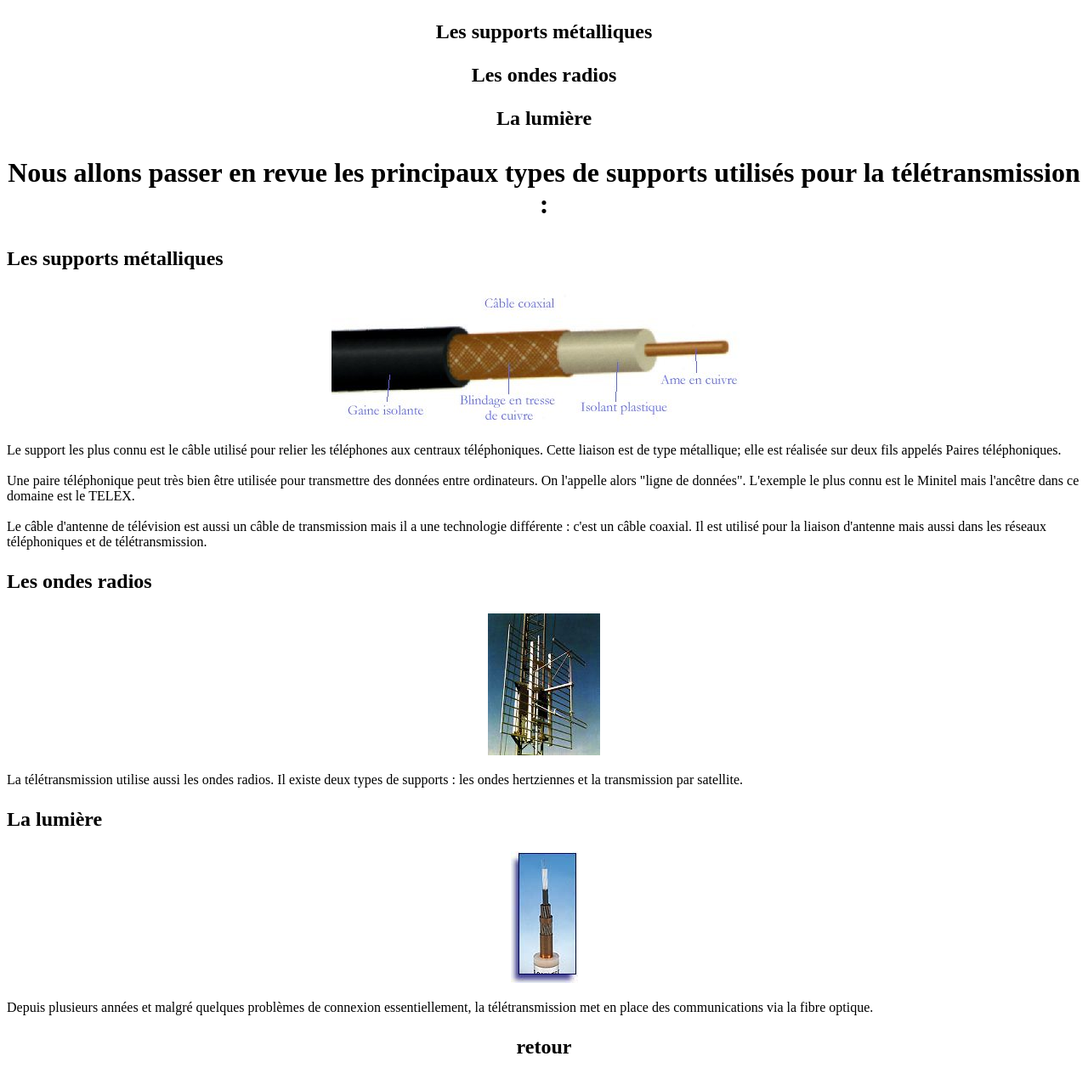
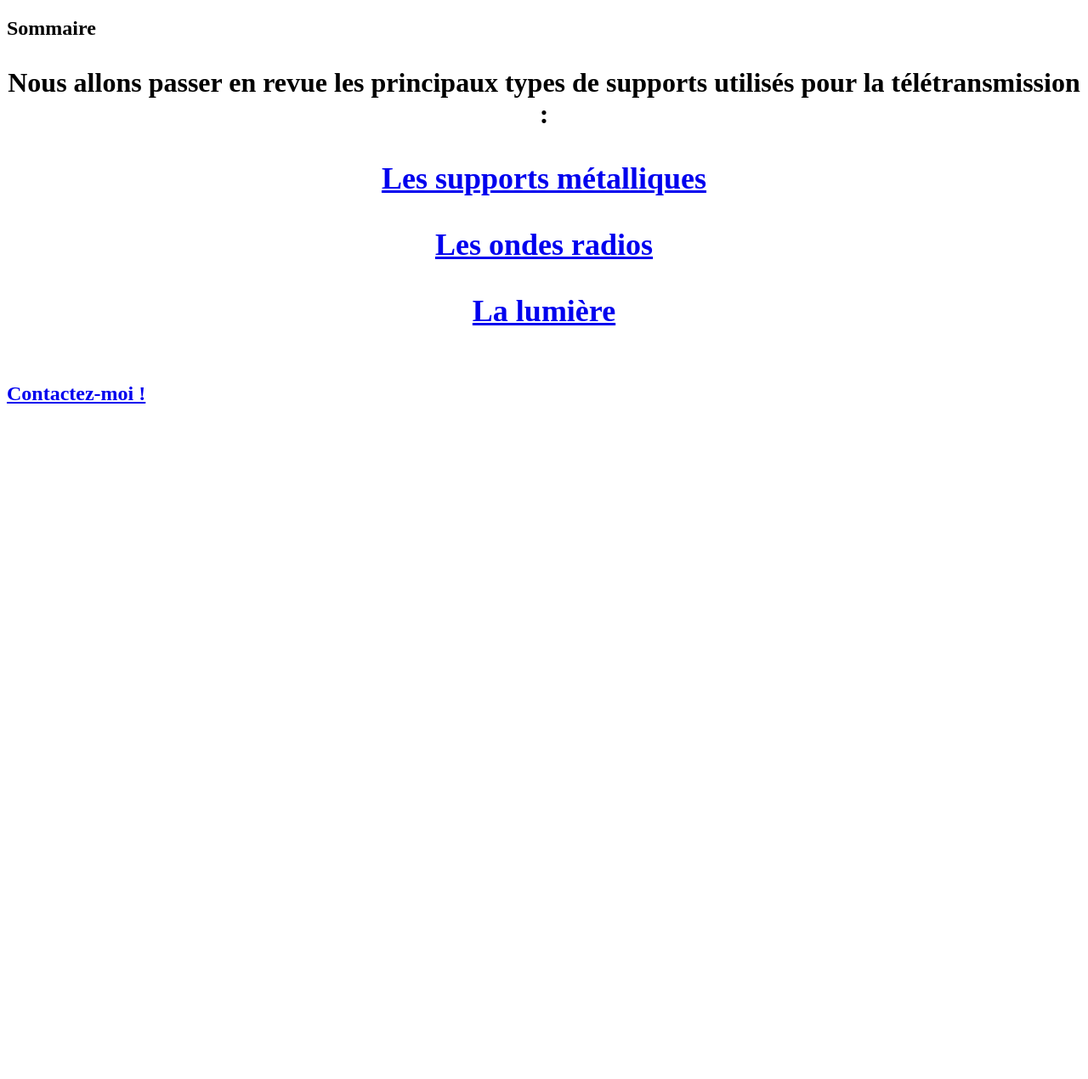
Before and after one commit to BTSCIELVITRY/Kerner, a plain HTML site: page index.html in a window 1280 px wide. Shown: the whole page at 85% size. After the commit the page ends 800 px from the top, so only its background shows below. Drawn offline with Linux system fonts and the light colour scheme.

Commit message:
rename TP2 p1

```diff
--- a/index.html
+++ b/index.html
@@ -5,52 +5,16 @@
 		<title>les cables</title>
 	</head>
 	<body>
-		<h2>
-			<p align="center">Les supports métalliques
-			</p>
-		</h2>
-		<h2>
-			<p align="center">Les ondes radios
-			</p>
-		</h2>
-		<h2>
-			<p align="center">La lumière
-			</p>
-		</h2>
+		<a name="Sommaire"><h2>Sommaire</h2></a>
 		<h1>
 			<p align="center">Nous allons passer en revue les principaux types de supports utilisés pour la télétransmission :</p>
-
 		</h1>
 		<h2>
-			<p align="left">Les supports métalliques
-			</p>
-		</h2>
-		<p align="center"><img src="lri110.jpg" border="0" width="500" height="159">
-
-		</p>
-		<p align="left">Le support les plus connu est le câble utilisé pour relier les téléphones aux centraux téléphoniques. Cette liaison est de type métallique; elle est réalisée sur deux fils
-			appelés Paires téléphoniques.<br><br>
-			Une paire téléphonique peut très bien être utilisée pour transmettre des données entre ordinateurs. On l'appelle alors "ligne de données". L'exemple le plus connu est
-			le Minitel mais l'ancêtre dans ce domaine est le TELEX.<br><br>
-			Le câble d'antenne de télévision est aussi un câble de transmission mais il a une technologie différente : c'est un câble coaxial. Il est utilisé pour la liaison d'antenne
-			mais aussi dans les réseaux téléphoniques et de télétransmission.</p>
-		<h2>
-			<p align="left">Les ondes radios
-			</p>
-		</h2>
-		<p align="center"><img src="a6.jpg" border="0" width="132" height="167">
-		</p>
-		<p align="left">La télétransmission utilise aussi les ondes radios. Il existe deux types de supports : les ondes hertziennes et la transmission par satellite.</p>
-		<h2>
-			<p align="left">La lumière</p>
-		</h2>
-		<p align="center"><img src="53.jpg" border="0" width="79" height="155">
-
-		</p>
-		<p align="left">Depuis plusieurs années et malgré quelques problèmes de connexion essentiellement, la télétransmission met en place des communications via la fibre optique.</p>
-		<h2>
-			<p align="center">retour
-			</p>
+			<a href="metal.html"><h2><p align="center">Les supports métalliques</p></h2></a>
+			<a href="radio.html"><h2><p align="center">Les ondes radios</p></h2></a>
+			<a href="lum.html"><h2><p align="center">La lumière</p></h2></a>
+		<br>
+			<a href="mailto:Alexis.kerner26@gmail.com">Contactez-moi !</a>
 		</h2>
 	</body>
 </html>
```
Also changed, not shown: Sommaire.html (deleted, +0 -21 lines), lum.html (+1 -1 lines), metal.html (+1 -1 lines), radio.html (+1 -1 lines).
